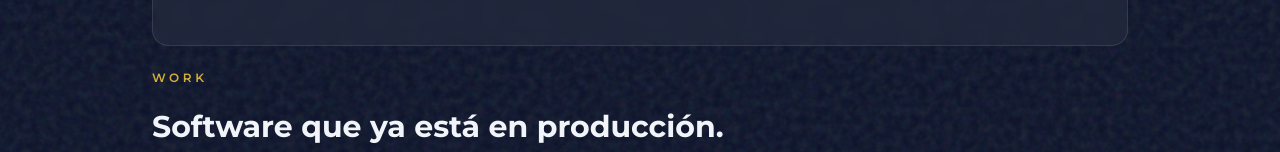
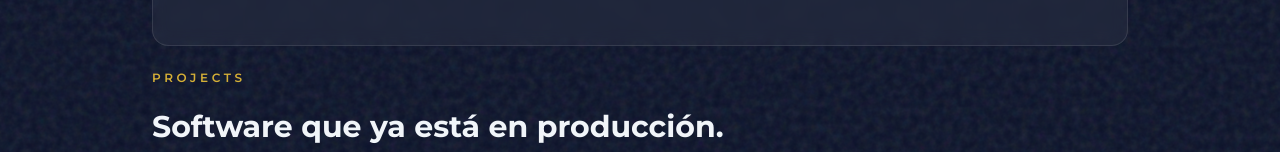
Before and after one commit to P-Wall86/Portfolio, a React (Vite) app: page / in a window 1280 px wide. Shown: the part 453-605 px from the top of the page. Built offline with nearby package versions, Linux system fonts and the light colour scheme.

Commit message:
Projects en ingles

```diff
--- a/src/components/Header.jsx
+++ b/src/components/Header.jsx
@@ -4,7 +4,7 @@ import { IconMoon, IconSun } from './icons.jsx'
 
 const LINKS = [
   { href: '#about', en: 'About', es: 'Sobre mí' },
-  { href: '#work', en: 'Work', es: 'Proyectos' },
+  { href: '#work', en: 'Projects', es: 'Proyectos' },
   { href: '#contact', en: 'Contact', es: 'Contacto' },
 ]
 
--- a/src/components/Work.jsx
+++ b/src/components/Work.jsx
@@ -25,7 +25,7 @@ export default function Work() {
   return (
     <section id="work" className="scroll-mt-24">
       <p className="text-xs font-semibold uppercase tracking-[0.3em] text-[#D4AF37] mb-5">
-        Work
+        Projects
       </p>
 
       <h2 className="max-w-2xl text-2xl md:text-3xl font-bold leading-snug text-slate-100">
```
